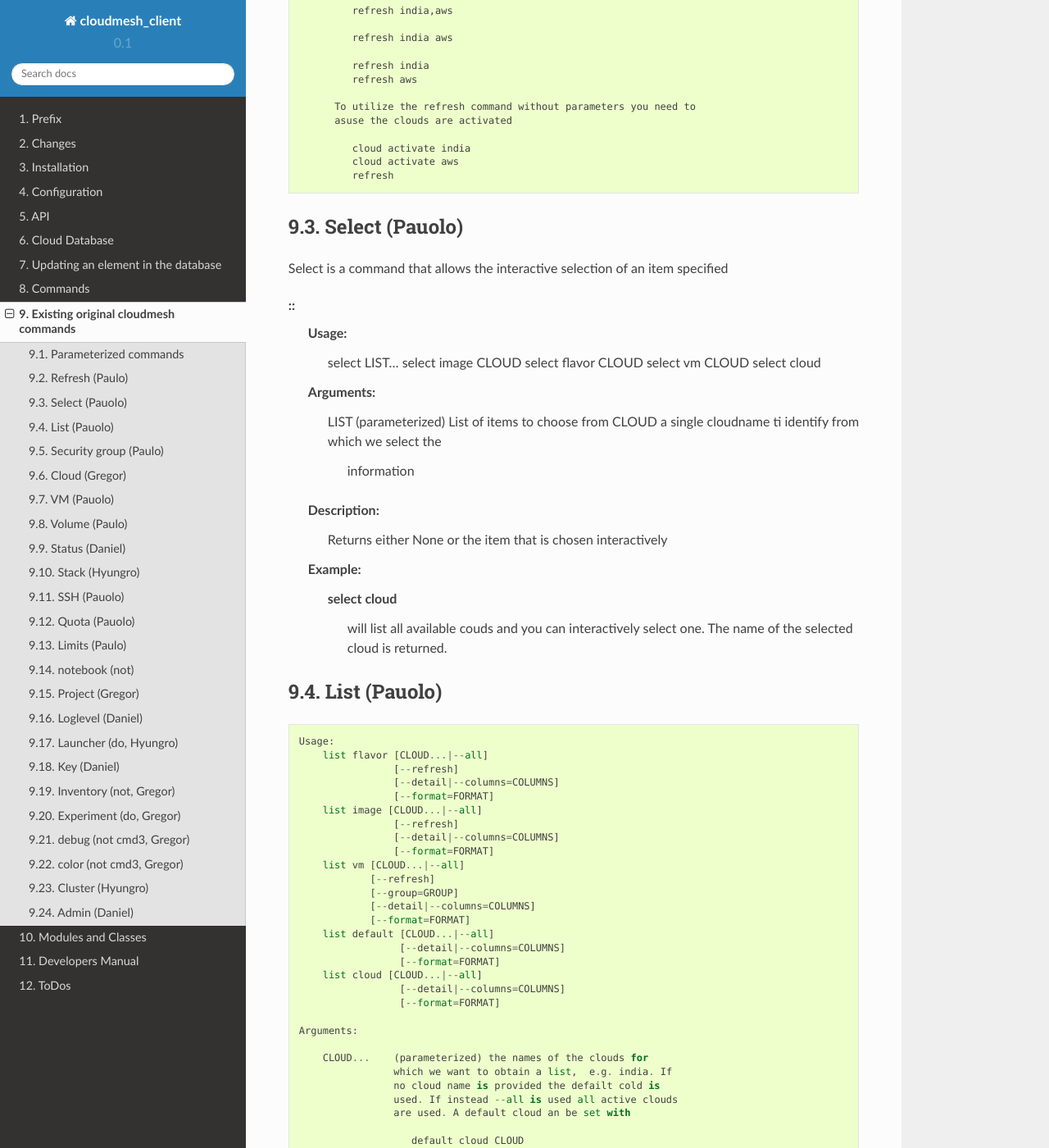
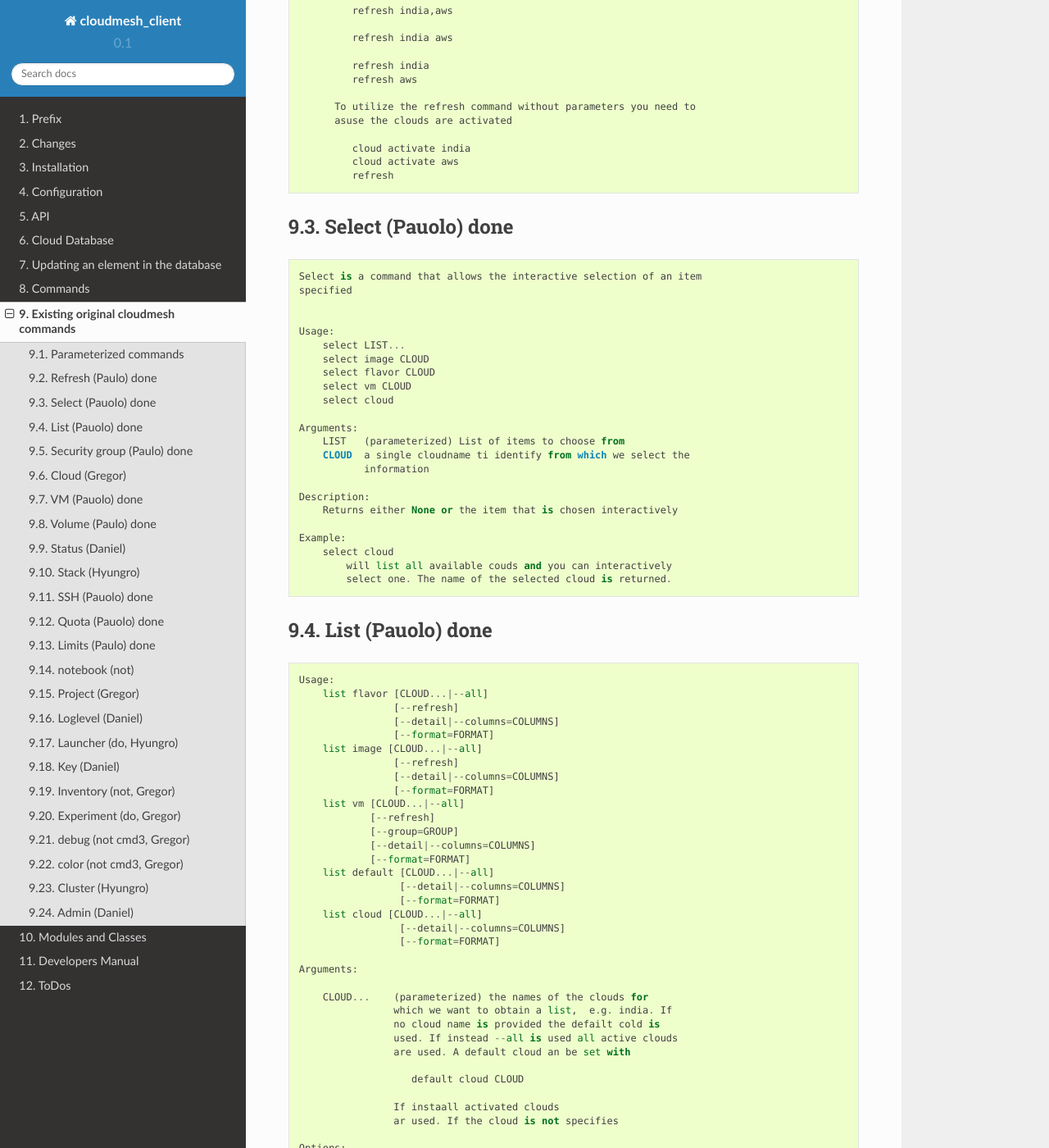
Before and after one commit to cloudmesh/client, a Sphinx documentation site: the page built from docs/source/old.rst, in a window 1280 px wide and 1400 px high, scrolled down 1617 px. Shown: the whole window at 82% size. Built offline with Sphinx 7.4.7 and the Read the Docs theme 2.0.0, drawn with Linux system fonts in a browser that asks for light colours; pages that are not in the unit, such as notebooks, are missing from menus; some of the changed text lies outside the part shown.

Commit message:
updating documentation

```diff
--- a/docs/source/old.rst
+++ b/docs/source/old.rst
@@ -36,7 +36,7 @@ In addition we utilize in some cases also the PARAMETER... notation
 meaning that the parameter can be specified multiple imes separated by
 a space. This is well known from many Linux commandline clients.
 
-Refresh (Paulo)
+Refresh (Paulo) done
 ---------------
 
 ::
@@ -96,14 +96,16 @@ Refresh (Paulo)
 	    cloud activate aws
 	    refresh
 
-Select (Pauolo)
+Select (Pauolo) done
 ----------------
 
-Select is a command that allows the interactive selection of an item
-specified
+::
 
 
-::
+   Select is a command that allows the interactive selection of an item
+   specified
+
+
    Usage:
        select LIST...
        select image CLOUD
@@ -124,7 +126,7 @@ specified
            will list all available couds and you can interactively
 	   select one. The name of the selected cloud is returned.
 
-List (Pauolo)
+List (Pauolo) done
 -------------
 
 ::
@@ -236,7 +238,7 @@ List (Pauolo)
 	  cloud activate CLOUD
 
 
-Security group (Paulo)
+Security group (Paulo) done
 -----------------------
 
 ::
@@ -401,7 +403,7 @@ Cloud (Gregor)
                 sets the default flavor for a cloud. If the cloud is
                 not specified, it used the default cloud.
 
-VM (Pauolo)
+VM (Pauolo) done
 -------
 
 ::
@@ -519,7 +521,7 @@ VM (Pauolo)
                         json format
 
 
-Volume (Paulo)
+Volume (Paulo) done
 ------
 
 ::
@@ -669,7 +671,7 @@ Stack (Hyungro)
                 List running stacks:
                 cm> stack list
 
-SSH (Pauolo)
+SSH (Pauolo) done
 ----
 
 ::
@@ -707,7 +709,7 @@ SSH (Pauolo)
                                or a location that contains a pblic key
 
 
-Quota (Pauolo)
+Quota (Pauolo) done
 -----
 
 ::
@@ -725,7 +727,7 @@ Quota (Pauolo)
 
              -v       verbose mode
 
-Limits (Paulo)
+Limits (Paulo) done
 -------
 
 ::
```
